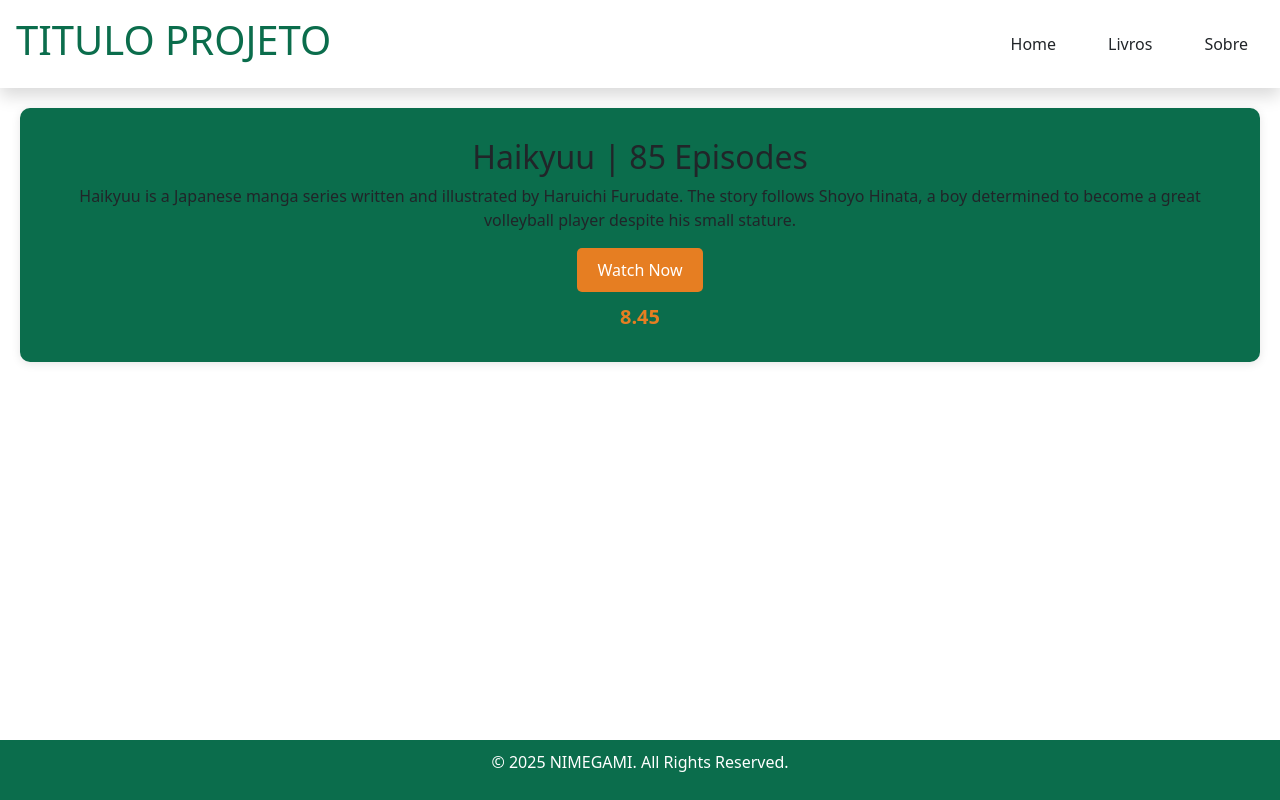
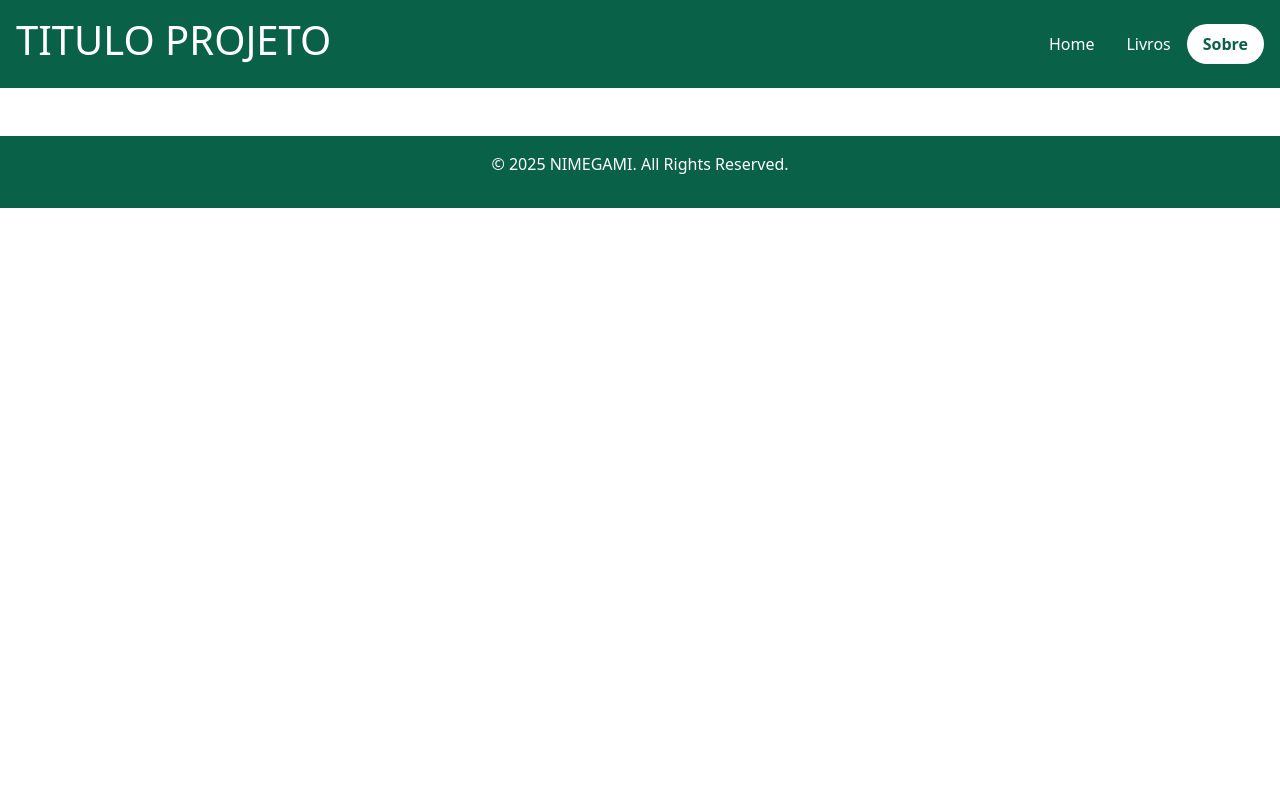
Before and after one commit to Ellainy/projeto_livro, a plain HTML site: page sobre.html in a window 1280 px wide. Drawn offline with nearby package versions, Linux system fonts and the light colour scheme.

Commit message:
Melhorias na aparencia do site.

```diff
--- a/sobre.html
+++ b/sobre.html
@@ -3,32 +3,31 @@
 <head>
     <meta charset="UTF-8">
     <meta name="viewport" content="width=device-width, initial-scale=1.0">
-    <title>Anime Details - NimeGami</title>
+    <title>Livros</title>
     <link rel="stylesheet" href="styles.css">
     <link href="https://cdn.jsdelivr.net/npm/bootstrap@5.3.2/dist/css/bootstrap.min.css" rel="stylesheet">
 </head>
 <body>
-    <header class="d-flex justify-content-between align-items-center p-3 bg-white shadow">
+    <header class="d-flex justify-content-between align-items-center p-3 bg-shadow">
         <h1>TITULO <span>PROJETO</span></h1>
         <nav>
             <ul class="nav">
-                <li class="nav-item"><a class="nav-link text-dark" href="index.html">Home</a></li>
-                <li class="nav-item"><a class="nav-link text-dark" href="livros.html">Livros</a></li>
-                <li class="nav-item"><a class="nav-link text-dark" href="sobre.html">Sobre</a></li>
+                <li class="nav-item"><a class="nav-link text-white" href="index.html">Home</a></li>
+                <li class="nav-item"><a class="nav-link text-white" href="livros.html">Livros</a></li>
+                <li class="nav-item"><a class="nav-link verdeTexto bg-white rounded-5 fw-bold" href="sobre.html">Sobre</a></li>
             </ul>
         </nav>
     </header>
-<main>
-    <section class="anime-details">
-        <h2>Haikyuu | 85 Episodes</h2>
-        <p>Haikyuu is a Japanese manga series written and illustrated by Haruichi Furudate. The story follows Shoyo Hinata, a boy determined to become a great volleyball player despite his small stature.</p>
-        <button>Watch Now</button>
-        <span class="rating">8.45</span>
-    </section>
-</main>
 
-    <footer>
+    <main class="container mt-5">
+        <section>
+        </section>
+    </main>
+
+    <footer class="verde text-white text-center p-3 mt-5">
         <p>&copy; 2025 NIMEGAMI. All Rights Reserved.</p>
     </footer>
+
+    <script src="https://cdn.jsdelivr.net/npm/bootstrap@5.3.2/dist/js/bootstrap.bundle.min.js"></script>
 </body>
 </html>
--- a/styles.css
+++ b/styles.css
@@ -1,112 +1,20 @@
-body {
-    font-family: Arial, sans-serif;
-    margin: 0;
-    padding: 0;
-    background-color: #0b6d4c;
-    color:  #0b6d4c;
+header {
+    background-color: #096147;
+    color: white;
 }
 
-header {
-    display: flex;
-    justify-content: space-between;
-    align-items: center;
-    padding: 20px;
-    background-color:#0b6d4c;
-    box-shadow: 0 2px 10px rgba(0, 0, 0, 0.1);
+
+.site {
+background-color: #096147;
+  color: white;
+  padding: 1em;
 }
 
-header h1 {
-    color: #0b6d4c;
+.verde {
+    background-color: #096147;
+    color: white;
 }
 
-nav ul {
-    list-style: none;
-    display: flex;
-    gap: 20px;
+.verdeTexto {
+    color: #096147 !important;
 }
-
-nav a {
-    text-decoration: none;
-    color:  #0b6d4c;
-    font-weight: bold;
-}
-
-.hero {
-    text-align: center;
-    padding: 50px;
-    background: url('anime-background.jpg') no-repeat center center/cover;
-    color: #0b6d4c;
-}
-
-.hero button {
-    padding: 10px 20px;
-    background: #e67e22;
-    border: none;
-    color: #0b6d4c;
-    cursor: pointer;
-    font-size: 16px;
-    border-radius: 5px;
-}
-
-.popular {
-    padding: 20px;
-    text-align: center;
-}
-
-.anime-list {
-    display: flex;
-    justify-content: center;
-    gap: 20px;
-}
-
-.anime-item {
-    background: #0b6d4c;
-    padding: 20px;
-    box-shadow: 0 2px 10px rgba(0, 0, 0, 0.1);
-    border-radius: 10px;
-    text-align: center;
-}
-
-.anime-details {
-    text-align: center;
-    padding: 30px;
-    background: #0b6d4c;
-    margin: 20px;
-    border-radius: 10px;
-    box-shadow: 0 2px 10px rgba(0, 0, 0, 0.1);
-}
-
-.anime-details button {
-    padding: 10px 20px;
-    background: #e67e22;
-    border: none;
-    color: white;
-    cursor: pointer;
-    font-size: 16px;
-    border-radius: 5px;
-}
-
-.rating {
-    display: block;
-    margin-top: 10px;
-    font-size: 20px;
-    font-weight: bold;
-    color: #e67e22;
-}
-
-body {
-    display: flex;
-    flex-direction: column;
-    min-height: 100vh; /* Faz o body ocupar toda a altura da tela */
-}
-
-main {
-    flex: 1; /* Ocupa o espaço restante, empurrando o footer para baixo */
-}
-
-footer {
-    background:  #0b6d4c;
-    color: white;
-    text-align: center;
-    padding: 10px;
-}
--- a/styles2.css
+++ b/styles2.css
@@ -9,12 +9,12 @@
 }
 
 :root {
-    --bg-color: #0b6d4c;
+    --bg-color: white;
     --main-color: #e67e22;
     --text-color: #0b6d4c;
     --second-text-color: #e67e22;
     --white-color: #fff;
-    --cover-color: linear-gradient(45deg, #0b6d4c, #e67e22);
+    --cover-color: linear-gradient(45deg, #0b6d4c, #0c7c3e);
     --pages-color: linear-gradient(90deg, #fff, #ddd);
     --border: .125rem solid #0b6d4c;
     --box-shadow: 0 0 .6rem rgba(0, 0, 0, .2);
@@ -82,13 +82,6 @@ body {
     align-items: center;
 }
 
-.profile-page img {
-    max-width: 180px;
-    border-radius: 50%;
-    border: .25rem solid var(--main-color);
-    margin-bottom: .8rem;
-}
-
 .book-page.page-right {
     position: absolute;
     right: 0;
```
Also changed, not shown: index.html (+26 -17 lines), livros.html (+9 -9 lines), script.js (line endings or trailing spaces), 1 other file.
